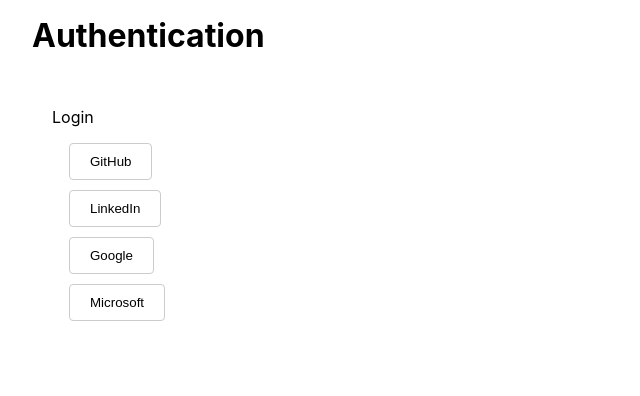
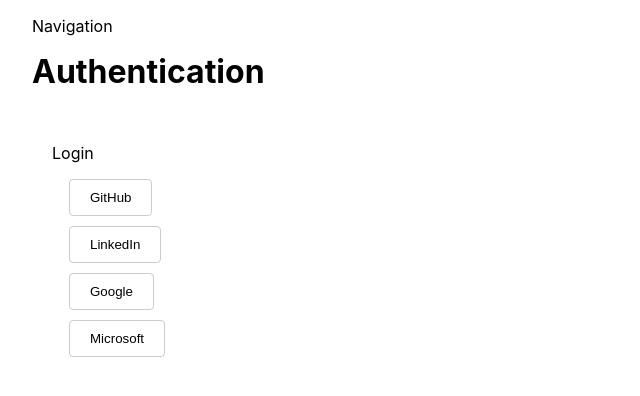
Before and after one commit to AndreiNPaun/passport-auth, a React (Create React App) app in the folder client/: page / in a window 1280 px wide. Shown: the top 396 px of the page, without its empty margins (0-640 px from the left). Built offline with nearby package versions, Linux system fonts and the light colour scheme; no server answers; the HTML template or start-up script is replaced by a standard one.

Commit message:
react router dom addition

```diff
--- a/client/src/App.js
+++ b/client/src/App.js
@@ -1,18 +1,26 @@
 import './App.css';
-
-import React from 'react';
 import { Provider } from 'react-redux';
 import { createBrowserRouter, RouterProvider } from 'react-router-dom';
 
 import store from './store/index.js';
-import Homepage from './pages/Homepage';
+
+import RootLayout from './pages/RootLayout';
+import ErrorPage from './pages/Error';
+import HomePage from './pages/Home';
 import LoginCheck from './pages/LoginCheck';
 import UserForm from './pages/UserForm';
 
 const router = createBrowserRouter([
-  { path: '/', element: <Homepage /> },
-  { path: '/login-check', element: <LoginCheck /> },
-  { path: '/user-form', element: <UserForm /> },
+  {
+    path: '/',
+    element: <RootLayout />,
+    errorElement: <ErrorPage />,
+    children: [
+      { index: true, element: <HomePage /> },
+      { path: 'login-check', element: <LoginCheck /> },
+      { path: 'user-form', element: <UserForm /> },
+    ],
+  },
 ]);
 
 function App() {
--- a/client/src/components/LoggedIn.js
+++ b/client/src/components/LoggedIn.js
@@ -4,6 +4,7 @@ const LoggedIn = () => {
   return (
     <>
       <p>You are logged in!</p>
+      <a href="https://localhost:3000/abcv">Abc</a>
     </>
   );
 };
--- /dev/null
+++ b/client/src/components/MainNavigation.js
@@ -0,0 +1,7 @@
+import React from 'react';
+
+const MainNavigation = () => {
+  return <div>Navigation</div>;
+};
+
+export default MainNavigation;
--- /dev/null
+++ b/client/src/pages/Error.js
@@ -0,0 +1,7 @@
+import React from 'react';
+
+const Error = () => {
+  return <p>Error</p>;
+};
+
+export default Error;
--- a/client/src/pages/Homepage.js
+++ b/client/src/pages/Home.js
@@ -6,7 +6,7 @@ import LoggedIn from '../components/LoggedIn';
 import Logout from '../components/Authentication/Logout';
 import httpRequest from '../utils/httpRequest';
 
-const Homepage = () => {
+const HomePage = () => {
   const login = useSelector((state) => state.login.loginCheck);
 
   useEffect(() => {
@@ -37,4 +37,4 @@ const Homepage = () => {
   );
 };
 
-export default Homepage;
+export default HomePage;
--- /dev/null
+++ b/client/src/pages/RootLayout.js
@@ -0,0 +1,14 @@
+import { Outlet } from 'react-router-dom';
+
+import MainNavigation from '../components/MainNavigation';
+
+const RootLayout = () => {
+  return (
+    <>
+      <MainNavigation />
+      <Outlet />
+    </>
+  );
+};
+
+export default RootLayout;
```
Also changed, not shown: 2 other files (tests, documents, lock files or other folders).
